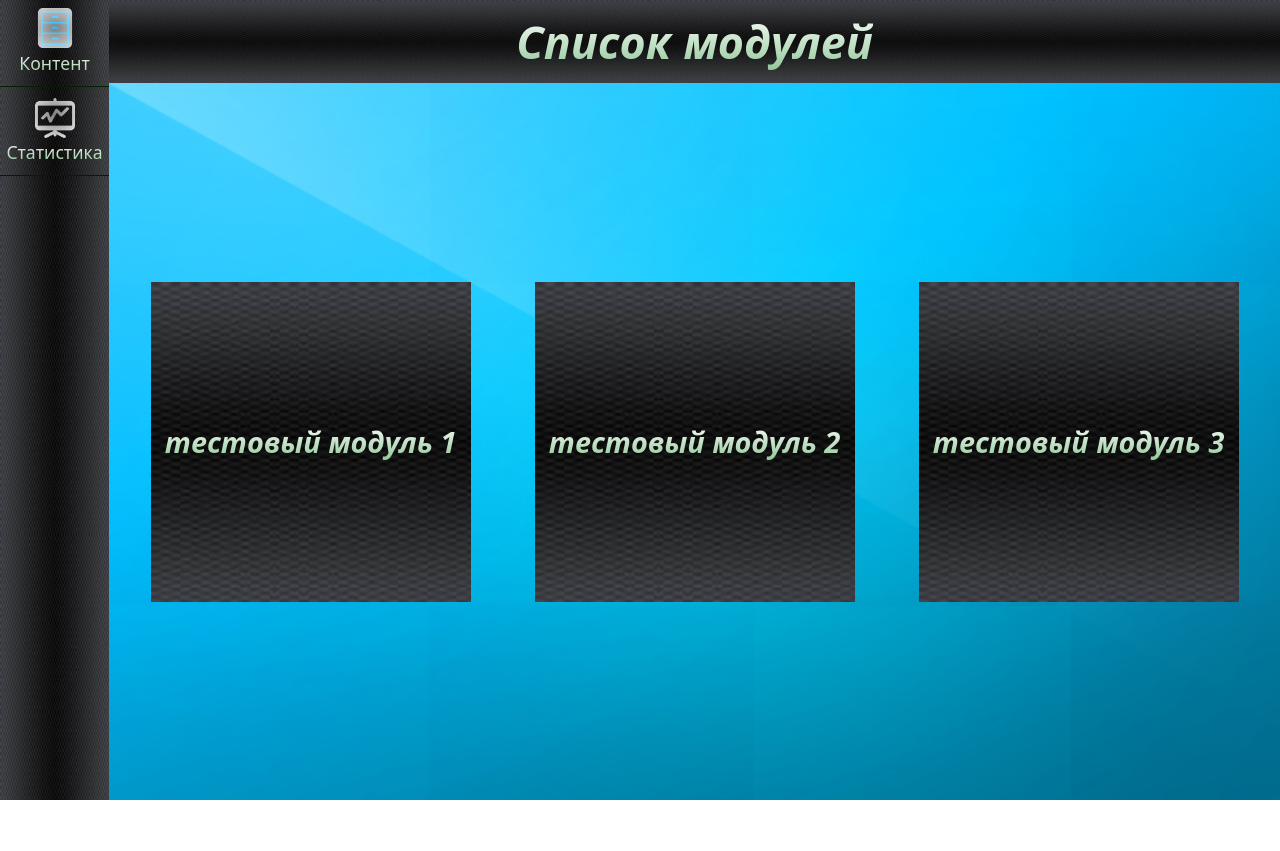
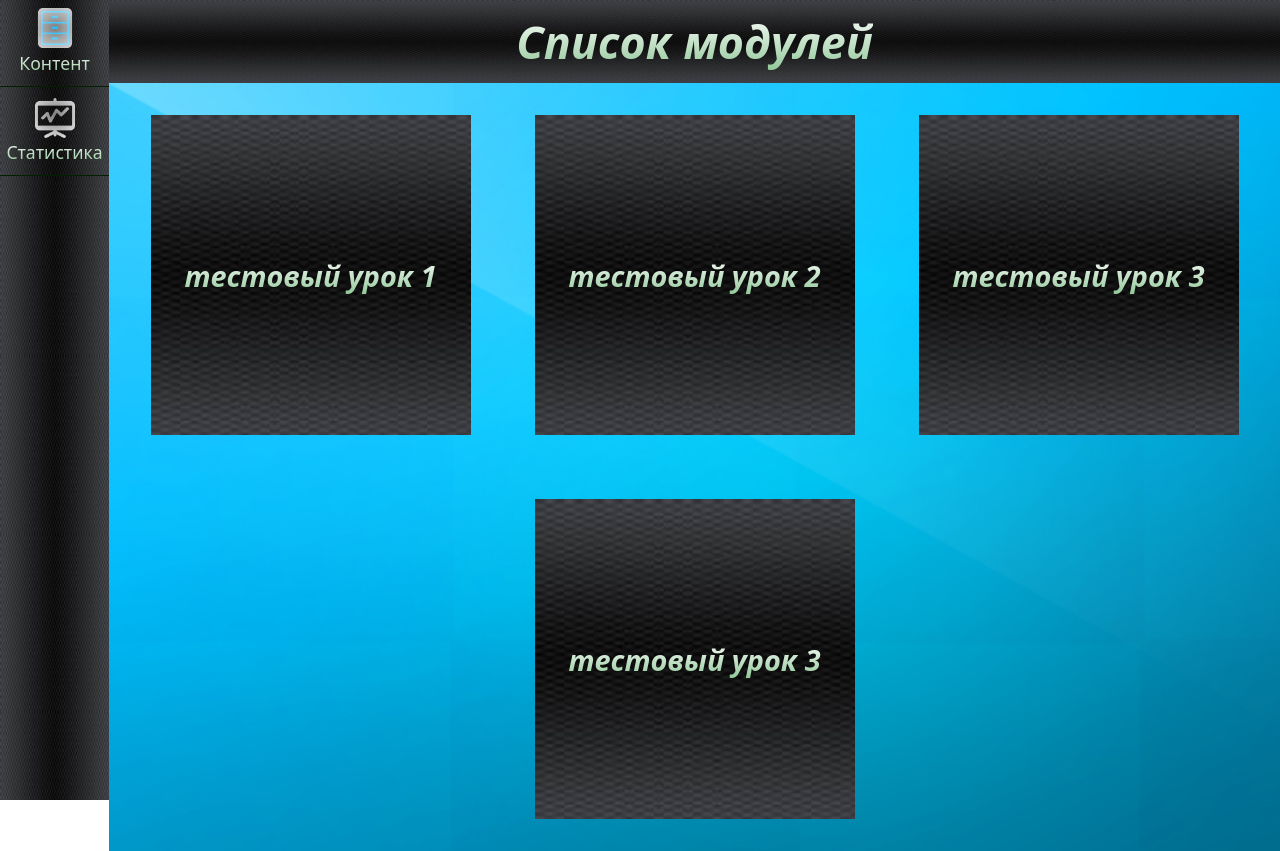
Before and after one commit to DaniilAfendulov/testing-system, a React (Create React App) app: page /StudentMainPage in a window 1280 px wide. Before the commit the page ends 800 px from the top, so only its background shows below. Built offline with nearby package versions, Linux system fonts and the light colour scheme.

Commit message:
modify with custom hooks

```diff
--- a/src/components/StudentModuleList.jsx
+++ b/src/components/StudentModuleList.jsx
@@ -1,4 +1,7 @@
-import React from 'react'
+import { getModules } from '../utils/api.js';
+import { useAsyncGet } from '../utils/useAsyncGet.js';
+import { useLoading } from "../utils/useLoading.js";
+
 import LeftControlsPanel from "../components/ControlsPanel/LeftControlsPanel"
 import TopControlsPanel from '../components/ControlsPanel/TopControlsPanel'
 import CardListWindow from './CardListWindow';
@@ -7,9 +10,7 @@ import leftContent from '../resources/leftContent.png'
 import leftContentAlt from '../resources/leftContent_hover.png'
 import leftStat from '../resources/leftStat.png'
 import leftStatAlt from '../resources/leftStat_hover.png'
-
-
-
+import LoadingSpinner from './LoadingSpinner.jsx';
 const controls= [
   {
     id:1,
@@ -24,30 +25,18 @@ const controls= [
     altimg: leftStatAlt
   }
 ];
-const modules = [
-    {
-      id: 1,
-      title: 'тестовый модуль 1',
-      description: 'описание тестовог модуля 1'
-    },
-    {
-      id: 2,
-      title: 'тестовый модуль 2',
-      description: 'описание тестовог модуля 2'
-    },
-    {
-      id: 3,
-      title: 'тестовый модуль 3',
-      description: 'описание тестовог модуля 3'
-    }
-];
 function StudentModuleList({chooseModule}) {
+  const modules = useAsyncGet(getModules);
+  const loadedComponent = (
+    <LeftControlsPanel controls={controls}>
+      <TopControlsPanel title='Список модулей'>
+        <CardListWindow cards={modules} onCardClick={chooseModule}></CardListWindow>
+      </TopControlsPanel>
+    </LeftControlsPanel>
+  );
+  const component = useLoading(modules, loadedComponent);
   return (
-    <LeftControlsPanel controls={controls}>
-        <TopControlsPanel title='Список модулей'>
-          <CardListWindow cards={modules} onCardClick={chooseModule}></CardListWindow>
-        </TopControlsPanel>
-    </LeftControlsPanel>
+    <>{component}</>
   )
 }
 
```
